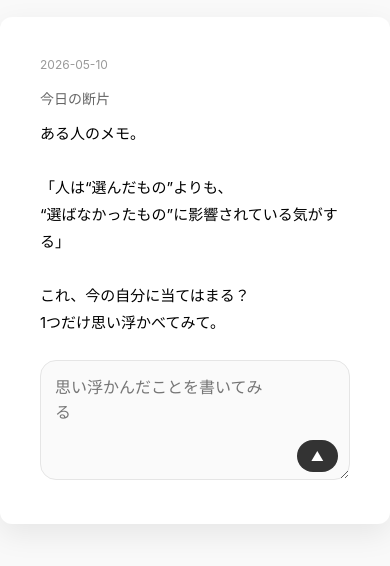
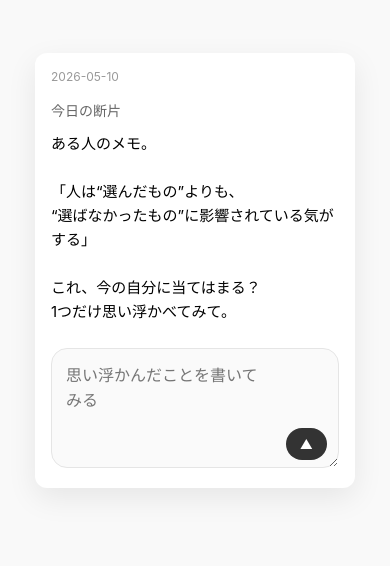
Before and after one commit to natsumini/fragments, a plain HTML site: page index.html in a window 390 px wide. Shown: the part 152-718 px from the top of the page. Drawn offline with Linux system fonts and the light colour scheme.

Commit message:
Improve mobile card layout

```diff
--- a/index.html
+++ b/index.html
@@ -2,6 +2,7 @@
 <html lang="ja">
 <head>
   <meta charset="UTF-8">
+  <meta name="viewport" content="width=device-width, initial-scale=1.0">
   <title>余白の1分</title>
   <style>
     body {
@@ -15,8 +16,10 @@
     }
     .card {
       background: white;
-      padding: 40px;
+      padding: 16px;
       width: 320px;
+      max-width: calc(100vw - 32px);
+      box-sizing: border-box;
       border-radius: 12px;
       box-shadow: 0 10px 30px rgba(0,0,0,0.08);
       text-align: left;
@@ -40,7 +43,7 @@
     }
     .body {
       white-space: pre-line;
-      line-height: 1.8;
+      line-height: 1.6;
       font-size: 15px;
     }
     .answer-form {
```
